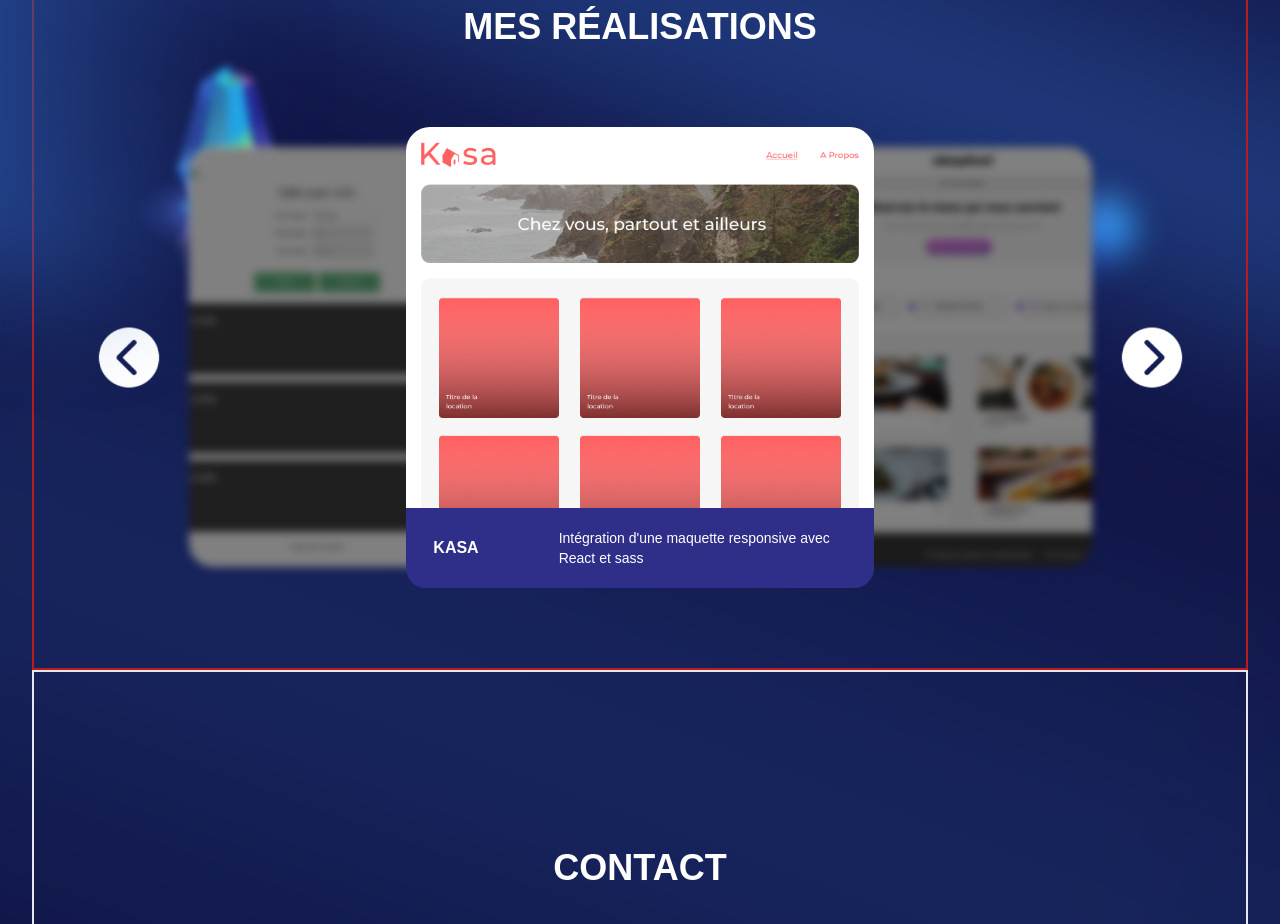
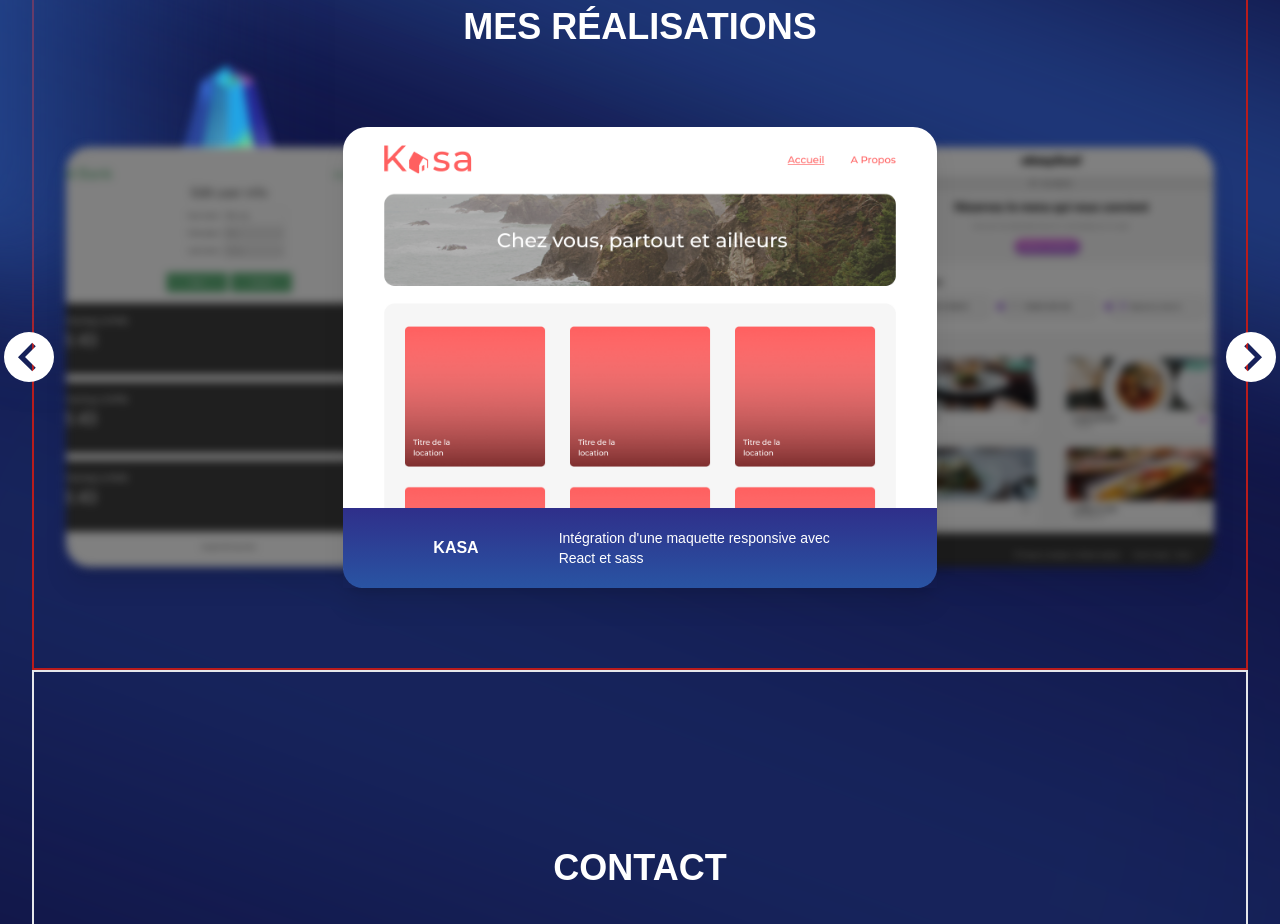
Before and after one commit to Jimmy-Ctln/Portfolio, a Next.js app: page / in a window 1280 px wide. Shown: the part 4420-5344 px from the top of the page. Built offline with nearby package versions, Linux system fonts and the light colour scheme; no server answers.

Commit message:
Changing the arrows in the carousel

```diff
--- /dev/null
+++ b/src/components/arrows-carousel/arrow-left.jsx
@@ -0,0 +1,17 @@
+import React from "react";
+
+export const ArrowLeft = ({handlePrev}) => {
+  return (
+    <svg
+      className="max-lg:w-[30px] cursor-pointer"
+      xmlns="http://www.w3.org/2000/svg"
+      width="50"
+      height="50"
+      viewBox="0 0 20 20"
+      fill="white"
+      onClick={handlePrev}
+    >
+      <path d="M10,20A10,10,0,1,0,0,10,10,10,0,0,0,10,20ZM11.289,4.3,12.711,5.7l-4.3,4.344L12.7,14.289,11.3,15.711,5.586,10.063Z" />
+    </svg>
+  );
+};
--- /dev/null
+++ b/src/components/arrows-carousel/arrow-right.jsx
@@ -0,0 +1,17 @@
+import React from "react";
+
+export const ArrowRight = ({handleNext}) => {
+  return (
+    <svg
+      className="max-lg:w-[30px] cursor-pointer"
+      xmlns="http://www.w3.org/2000/svg"
+      width="50"
+      height="50"
+      viewBox="0 0 20 20"
+      fill="white"
+      onClick={handleNext}
+    >
+      <path d="M10,20A10,10,0,1,0,0,10,10,10,0,0,0,10,20ZM8.711,4.3l5.7,5.766L8.7,15.711,7.3,14.289l4.289-4.242L7.289,5.7Z" />
+    </svg>
+  );
+};
--- a/src/components/carousel/index.jsx
+++ b/src/components/carousel/index.jsx
@@ -3,8 +3,8 @@
 import React from "react";
 import Image from "next/image";
 import { useState } from "react";
-import arrowLeft from "../../../public/assets/icons/arrow-left.png";
-import arrowRight from "../../../public/assets/icons/arrow-right.png";
+import {ArrowLeft} from "@/components/arrows-carousel/arrow-left.jsx";
+import {ArrowRight} from "@/components/arrows-carousel/arrow-right.jsx";
 import data from "../../data/data.json";
 
 export const Carousel = () => {
@@ -30,14 +30,11 @@ export const Carousel = () => {
 
   return (
       <div className="flex justify-center mt-10">
-        <div className="flex items-center gap-5 justify-center w-11/12 px-1">
-          <Image
-            src={arrowLeft}
-            className="w-20 h-auto cursor-pointer max-[945px]:w-11 max-sm:absolute max-sm:z-50 left-0"
-            onClick={handlePrev}
-            alt="arrow left button"
-          />
-          <div className="w-96 h-420 blur-sm mr-[-60px] brightness-50 max-xl:w-[200px] max-xl:h-[200px] max-[945px]:hidden">
+        <div className="flex relative items-center gap-3 justify-center max-w-7xl px-1">
+          <div className="flex max-[945px]:w-[70px] max-[945px]:h-[60%] max-[945px]:bg-gradient-to-l from-third to-secondary items-center justify-center rounded-xl z-40">
+            <ArrowLeft handlePrev={handlePrev}/>
+          </div>
+          <div className="w-96 h-420 blur-sm mr-[-60px] shadow-xl brightness-50 max-xl:w-[150px] max-xl:h-[300px] max-[945px]:hidden">
             <Image
               key={prevProject.id}
               src={prevProject.src}
@@ -53,12 +50,12 @@ export const Carousel = () => {
               alt={`project ${prevProject.name}`}
             />
           </div>
-          <div className="w-700 h-461 z-10 relative max-xl:w-[600px] max-xl:h-[400px] max-sm:w-full max-sm:h-[300px]">
-            <div className="before-element absolute rounded-bl-[20px] rounded-br-[20px] bottom-0 w-full h-20 bg-secondary opacity-100 max-lg:h-24">
+          <div className="w-700 h-461 z-10 relative max-xl:w-[500px] max-xl:h-[500px] max-sm:w-full max-md:h-[300px] shadow-xl">
+            <div className="before-element absolute rounded-bl-[20px] rounded-br-[20px] bottom-0 w-full h-20 bg-gradient-to-t from-third to-secondary max-lg:h-24">
               <div className="absolute bottom-0 flex justify-center items-center w-full h-full gap-14">
-                <div className="flex gap-20 items-center max-xl:gap-[2%] max-lg:justify-around">
-                  <p className="font-bold text-base max-lg:w-1/4 max-lg:text-sm">{currentProject.name}</p>
-                  <p className="w-72 text-sm max-lg:w-1/2 max-lg:text-xs">{currentProject.description}</p>
+                <div className="flex gap-20 justify-center items-center max-xl:gap-10 max-sm:gap-5">
+                  <p className="font-bold text-base text-center max-lg:w-1/4 max-lg:text-lg max-sm:text-sm">{currentProject.name}</p>
+                  <p className="w-72 text-sm max-lg:w-1/2 max-lg:text-sm max-sm:text-sm">{currentProject.description}</p>
                 </div>
               </div>
             </div>
@@ -77,7 +74,7 @@ export const Carousel = () => {
               alt={`project ${currentProject.name}`}
             />
           </div>
-          <div className="w-96 h-420 blur-sm ml-[-60px] brightness-50 max-xl:w-[200px] max-xl:h-[200px] max-[945px]:hidden">
+          <div className="w-96 h-420 blur-sm shadow-xl ml-[-60px] brightness-50 max-xl:w-[150px] max-xl:h-[300px] max-[945px]:hidden">
             <Image
               key={nextProject.id}
               src={nextProject.src}
@@ -93,12 +90,9 @@ export const Carousel = () => {
               alt={`project ${nextProject.name}`}
             />
           </div>
-          <Image
-            src={arrowRight}
-            className="w-20 h-auto cursor-pointer max-[945px]:w-11 max-sm:absolute max-sm:z-50 right-0"
-            onClick={handleNext}
-            alt="arrow right button"
-          />
+          <div className="flex max-[945px]:w-[70px] max-[945px]:h-[60%] max-[945px]:bg-gradient-to-r from-third to-secondary items-center justify-center rounded-xl z-40">
+              <ArrowRight handleNext={handleNext}/>
+          </div>
         </div>
       </div>
   );
```
Also changed, not shown: public/assets/icons/arrow-left.png (deleted), public/assets/icons/arrow-right.png (deleted).
